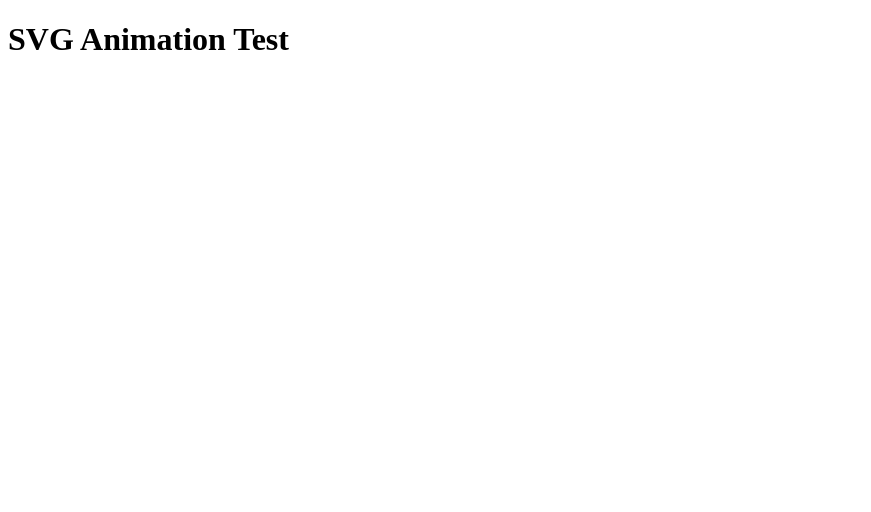
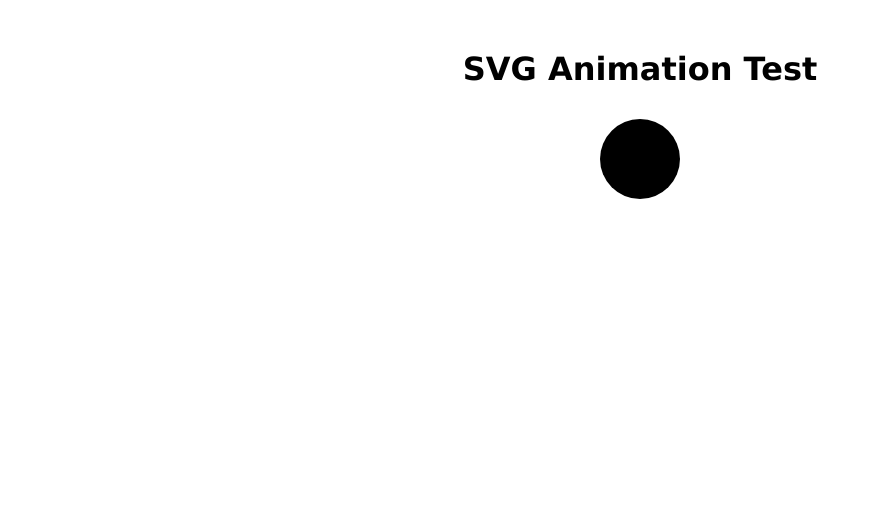
Before and after one commit to alexoconner/svg-animation, a website: page index.html in a window 1280 px wide. Shown: the whole page, without its empty margins (0-871 px from the left). Drawn offline with Linux system fonts and the light colour scheme.

Commit message:
live server.. and testing a simple svg animation

```diff
--- a/index.html
+++ b/index.html
@@ -3,11 +3,23 @@
     <head>
         <meta charset="utf-8">
         <title>SVG Animation</title>
+        <link rel="stylesheet" href="styles.css">
     </head>
     <body>
         <h1>SVG Animation Test</h1>
         <div class="container">
-
+            <svg height="100" width="100">
+                <circle cx="50" cy="50" r="40" fill="#000000">
+                    <animate
+                        attributeType="XML"
+                        attributeName="r"
+                        from="40"
+                        to="0"
+                        dur="6s"
+                        repeatCount="indefinite"
+                    />
+                </circle>
+            </svg>
         </div>
     </body>
 </html>
--- a/styles.css
+++ b/styles.css
@@ -1,6 +1,8 @@
 
 body {
     margin: 50px;
+    font-family: Verdana, sans-serif;
+    text-align: center;
 }
 
 .container {
```
Also changed, not shown: package.json (+6 -2 lines), 1 other file.
